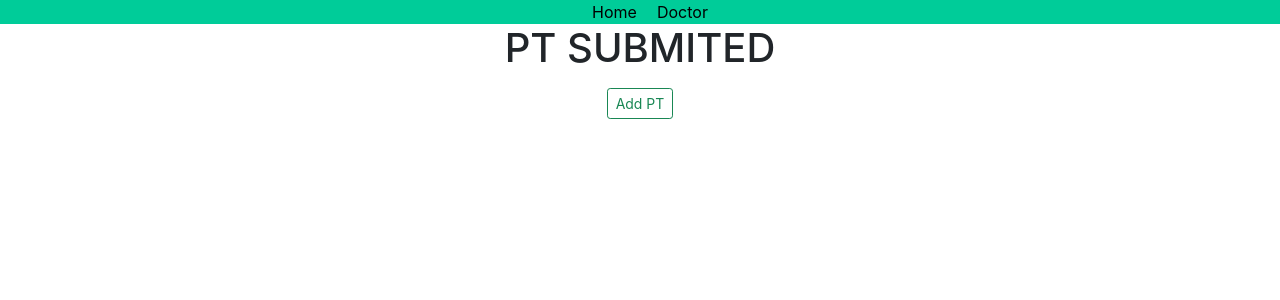
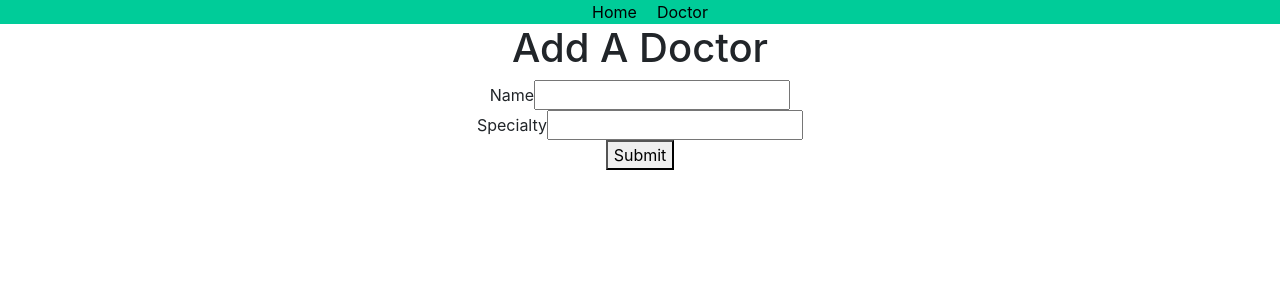
Before and after one commit to valera2022/project3frontend, a React (Create React App) app: page /doctors/new in a window 1280 px wide. Shown: the top 300 px of the page. Built offline with nearby package versions, Linux system fonts and the light colour scheme; no server answers.

Commit message:
changed route

```diff
--- a/src/AddDoctorButton.js
+++ b/src/AddDoctorButton.js
@@ -10,7 +10,7 @@ export default function AddDoctorButton() {
 
     // }
   return (
-    <Link to="/addDr">
+    <Link to="/doctors/new">
       {/* <span class="material-symbols-outlined">Add</span>  */}
 
       <button  type="button" className="btn btn-success" >+ Add doctor</button>
--- a/src/App.js
+++ b/src/App.js
@@ -73,9 +73,9 @@ function App() {
       .then(r => r.json())
       .then(data => {
         let doc = doctorData.find(doctor => doctor.id === data.doctor_id)
-        let updatedKids = [...doc.patients, data]
-        let updatedDoc = { ...doc, patients: updatedKids }
-        let updatedArray = doctorData.map(doctor => doctor.id === data.id ? updatedDoc : doctor)
+        let updatedPatients = [...doc.patients, data]
+        let updatedDoc = { ...doc, patients: updatedPatients }
+        let updatedArray = doctorData.map(doctor => doctor.id === data.doctor_id ? updatedDoc : doctor)
 
         setDoctorData(updatedArray)
       })
@@ -182,14 +182,15 @@ function App() {
       <Routes>
         < Route path="/" element={<Home />} />
         <Route exact path="/doctors" element={<DoctorNameList doctorData={doctorData} handleDeleteDr={handleDeleteDr} setSingleDr={setSingleDr}/>} />
-        <Route path="/addPt/:id" element={<PatientForm handlePostPt={handlePostPt} doctorData={doctorData} />} />
+        <Route path="/doctors/:doctor_id/patients/new" element={<PatientForm handlePostPt={handlePostPt} doctorData={doctorData} />} />
         <Route path="/doctors/:id" element={<PtArray setDrParam={setDrParam} doctorData={doctorData} />} />
         <Route path="/patients/:id" element={<PtShow doctorData={doctorData} handlePatch={handlePatch} />} />
 
-        <Route path="/addDr" element={<AddDoctor handlePost={handleAddDoctor} />} />
-        <Route path="/editDr" element={<EditDoctor handleDrPatch={handleDrPatch} singleDr={singleDr} />} />
-
-
+        <Route path="/doctors/new" element={<AddDoctor handlePost={handleAddDoctor} />} />
+        <Route path="/doctors/:id/edit" element={<EditDoctor handleDrPatch={handleDrPatch} singleDr={singleDr} />} />
+          {/* addpt/:id = /doctors/:doctor_id/patients/new */}
+            {/* addDr = /doctors/new */}
+          {/* editDr = /doctors/:id/edit */}
       </Routes>
       <ToastContainer />
     </div>
--- a/src/DoctorLink.js
+++ b/src/DoctorLink.js
@@ -5,6 +5,7 @@ import { useNavigate } from 'react-router-dom'
 
 
 export default function DoctorLink({doctor,handleDeleteDr,setSingleDr}) {
+
   //handleEditDrdefault is used to have default values on edit from and get dr id in edit form
   let navigate = useNavigate()
   console.log(doctor.id)
@@ -16,7 +17,7 @@ export default function DoctorLink({doctor,handleDeleteDr,setSingleDr}) {
         setSingleDr(doctor)
 
 
-      navigate("/editDr")
+      navigate(`/doctors/${doctor.id}/edit`)
 
   }
 
--- a/src/PatientForm.js
+++ b/src/PatientForm.js
@@ -27,12 +27,12 @@ function PatientForm({ handlePostPt, doctorData }) {
       dob: dob,
       dos: dos,
       ins: ins,
-      doctor_id: parseInt(params.id, 10)
+      doctor_id: parseInt(params.doctor_id, 10)
     }//put params from url
     handlePostPt(formData)
 
 
-    navigate(`/doctors/${params.id}`)
+    navigate(`/doctors/${params.doctor_id}`)
 
 
 
--- a/src/PtArray.js
+++ b/src/PtArray.js
@@ -17,7 +17,7 @@ function PtArray({doctorData,setDrParam}){
             <h1>PT SUBMITED</h1>
 
             <ul>{ u.map((dc) => dc.map(e=> <Patient pt ={e}/> ))}</ul>
-            <Link to={`/addPt/${params.id}`}>
+            <Link to={`/doctors/${params.id}/patients/new`}>
                    <button type="button" class="btn btn-outline-success btn-sm">Add PT</button>
             </Link>
 
```
